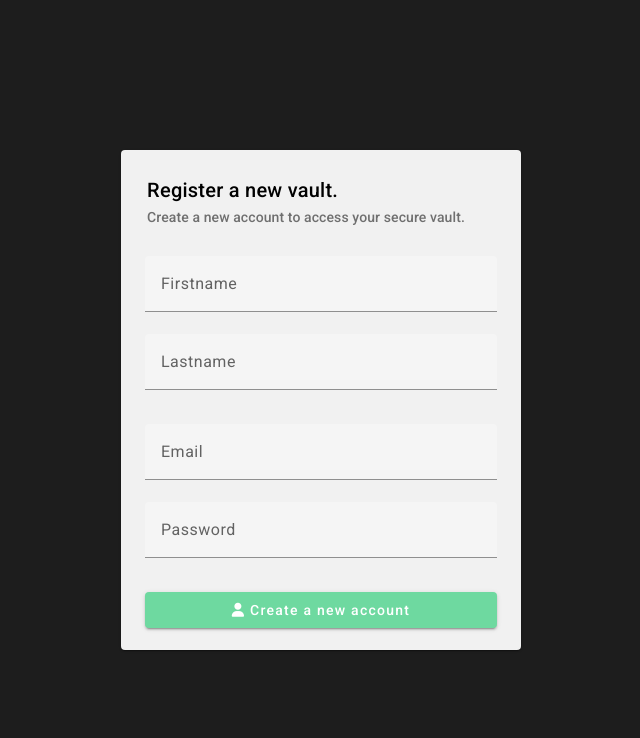
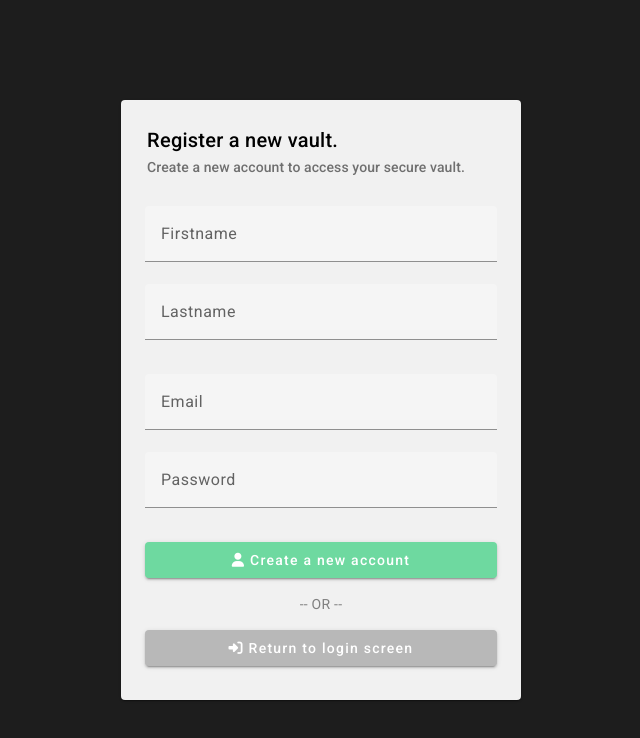
Before and after one commit to sreeragties/password-manager, an Angular app in the folder password-manager-ui/: page /registration in a window 1280 px wide. Shown: the top 738 px of the page, without its empty margins (319-959 px from the left). Built offline with nearby package versions, Linux system fonts and the light colour scheme.

Commit message:
refactor: login and registration fix

```diff
--- a/password-manager-ui/src/app/pages/login-page/login-page.component.html
+++ b/password-manager-ui/src/app/pages/login-page/login-page.component.html
@@ -10,7 +10,7 @@
           <input matInput placeholder="Username" formControlName="username">
         </mat-form-field>
         <mat-form-field class="custom-padding">
-          <input matInput placeholder="Password" formControlName="password">
+          <input matInput placeholder="Password" type="password" formControlName="password">
         </mat-form-field>
         <button class="custom-login-button" mat-raised-button type="submit"><i class="fa-solid fa-right-to-bracket"></i> Login with master password</button>
         <div class=" or justify-content:center mt-2"><span> -- OR -- </span></div>
--- a/password-manager-ui/src/app/pages/registration/registration.component.html
+++ b/password-manager-ui/src/app/pages/registration/registration.component.html
@@ -16,10 +16,14 @@
           <input matInput placeholder="Email" formControlName="email">
         </mat-form-field>
         <mat-form-field class="custom-padding">
-          <input matInput placeholder="Password" formControlName="password">
+          <input matInput placeholder="Password" type="password" formControlName="password">
         </mat-form-field>
-        <button class="custom-button" mat-raised-button type="submit"><i class="fa-solid fa-user"></i> Create a new account</button>
+        <button class="custom-register-button" mat-raised-button type="submit"><i class="fa-solid fa-user"></i> Create a new account</button>
+        <div class=" or justify-content:center mt-2"><span> -- OR -- </span></div>
       </form>
+      <div fxLayoutAlign="stretch" fxLayout="column">
+        <button class="custom-login-button" mat-raised-button (click)="login()"><i class="fa-solid fa-right-to-bracket"></i> Return to login screen</button>
+      </div>
     </mat-card-content>
   </mat-card>
 </div>
--- a/password-manager-ui/src/app/pages/registration/registration.component.scss
+++ b/password-manager-ui/src/app/pages/registration/registration.component.scss
@@ -5,13 +5,18 @@
 
 .custom-card {
   width: 400px;
-  height: 500px;
+  height: 600px;
   padding: .50rem;
   background-color:  #f1f1f1;
 }
 
-.custom-button {
+.custom-register-button {
   background-color: #6ed9a0 !important;
+  color: white !important;
+}
+
+.custom-login-button {
+  background-color: #b8b8b8 !important;
   color: white !important;
 }
 
--- a/password-manager-ui/src/app/pages/registration/registration.component.ts
+++ b/password-manager-ui/src/app/pages/registration/registration.component.ts
@@ -1,6 +1,7 @@
 import { Component, OnInit } from '@angular/core';
 import { FormBuilder, FormControl, FormGroup, Validators } from '@angular/forms';
 import { AuthenticationService } from 'src/app/authentication/authentication-service.service';
+import { Router } from '@angular/router';
 
 @Component({
   selector: 'app-registration',
@@ -10,7 +11,8 @@ import { AuthenticationService } from 'src/app/authentication/authentication-ser
 export class RegistrationComponent implements OnInit {
 
   constructor(private formBuilder: FormBuilder,
-    private authenticationService: AuthenticationService) {}
+    private authenticationService: AuthenticationService,
+    private router: Router) {}
 
   formGroup: FormGroup = this.formBuilder.group({
     firstname: new FormControl('', [Validators.required]),
@@ -39,4 +41,8 @@ export class RegistrationComponent implements OnInit {
     }
 
   }
+
+  login(): void {
+    this.router.navigate(['/login'])
+  }
 }
```
